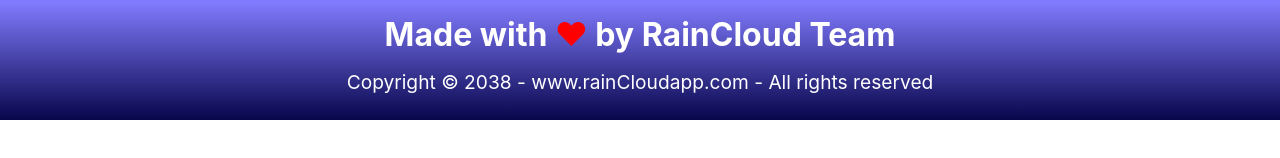
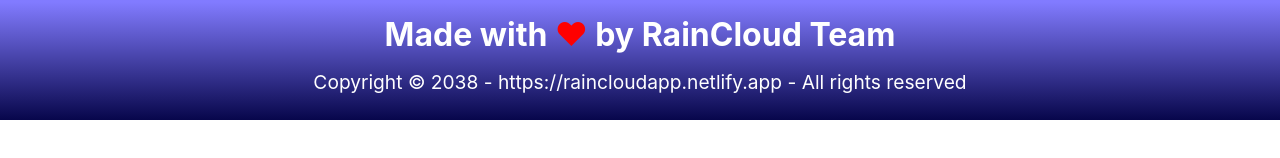
Before and after one commit to Abhirup5Dutta/The-RainCloud-App, a React (Create React App) app: page / in a window 1280 px wide. Shown: the part 550-708 px from the top of the page. Built offline with nearby package versions, Linux system fonts and the light colour scheme; no server answers.

Commit message:
Fixed small bugs

```diff
--- a/src/App.js
+++ b/src/App.js
@@ -48,6 +48,8 @@
           const apiCoords = await fetch(`https://api.openweathermap.org/data/2.5/forecast?lat=${lat}&lon=${lon}&units=${celcius}&appid=${process.env.REACT_APP_API_KEY}`);
 
           const dataCoords = await apiCoords.json();
+
+          setError(false);
 
           shortArray(dataCoords);
         };
--- a/src/Components/BottomPart/BottomPart.js
+++ b/src/Components/BottomPart/BottomPart.js
@@ -5,7 +5,7 @@
     return (
         <div className='bottomPart'>
             <p className='bottomPart__First'>Made with <span style={{ color: 'red' }}>❤</span> by RainCloud Team</p>
-            <p className='bottomPart__Second'>Copyright &copy; 2038 - www.rainCloudapp.com - All rights reserved</p>
+            <p className='bottomPart__Second'>Copyright &copy; 2038 - https://raincloudapp.netlify.app - All rights reserved</p>
         </div>
     )
 }
```
